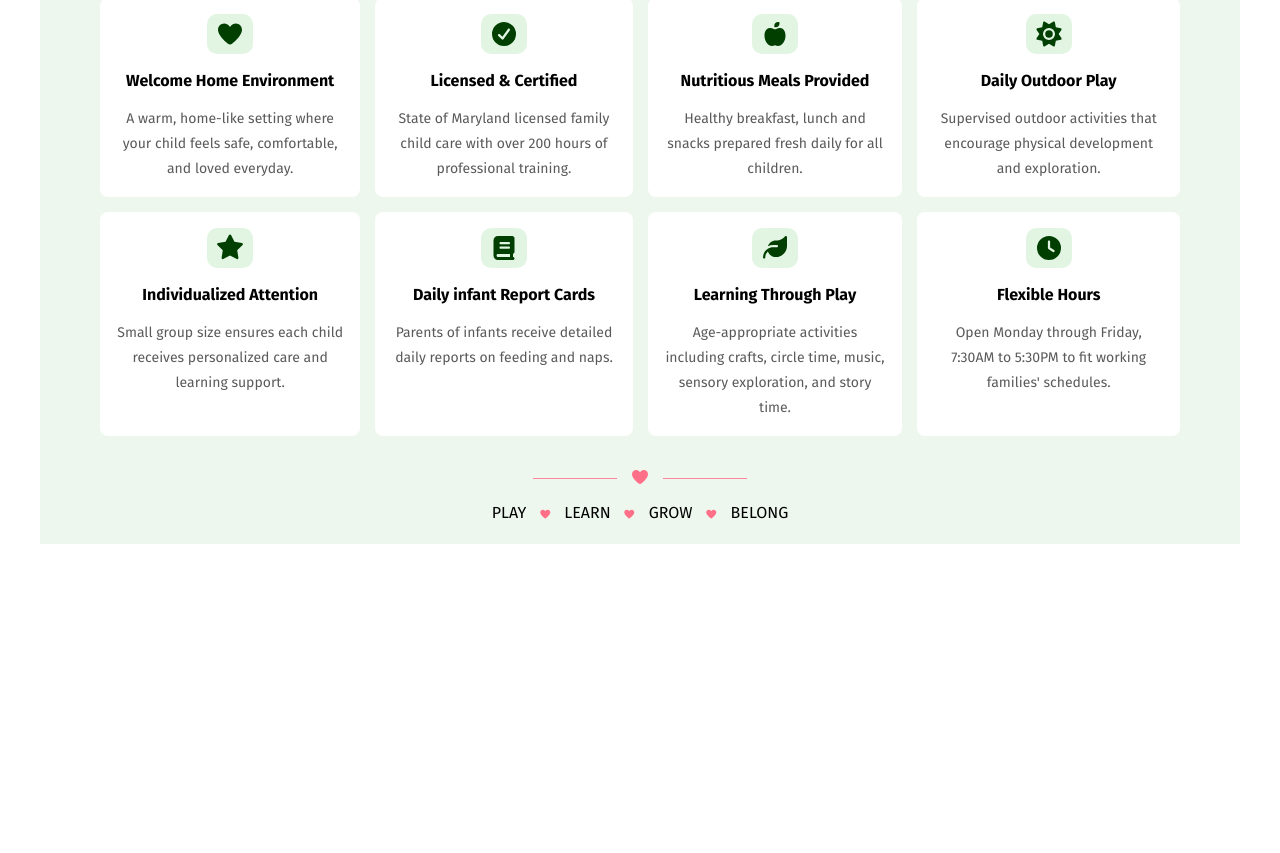
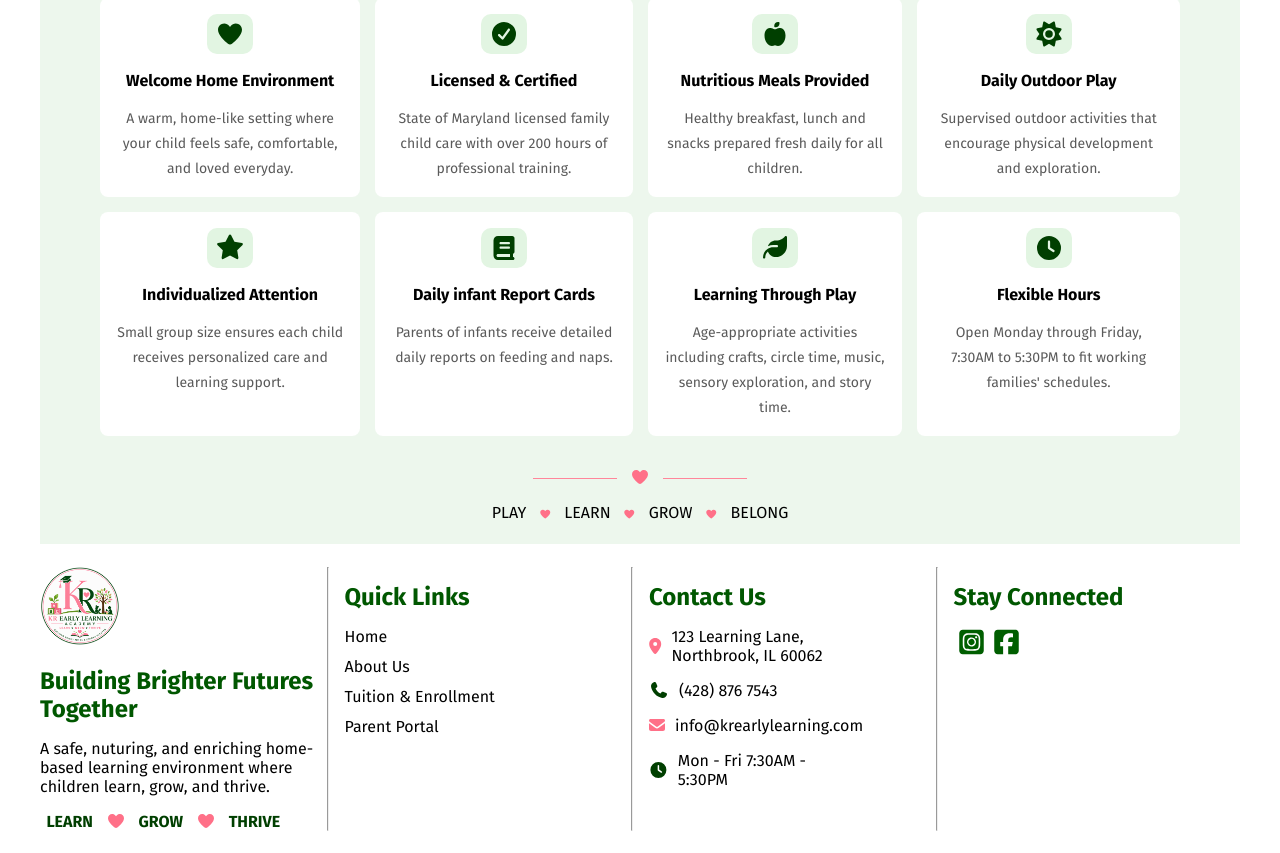
Before and after one commit to AllenCodess/krEarlyLearning, a React (Vite) app in the folder frontend/: page / in a window 1280 px wide. Shown: the part 891-1744 px from the top of the page. Before the commit the page ends 1435 px from the top, so only its background shows below. Built offline with nearby package versions, Linux system fonts and the light colour scheme.

Commit message:
added the footer

```diff
--- a/frontend/index.css
+++ b/frontend/index.css
@@ -117,6 +117,7 @@
 .hero-list-item {
   list-style: none;
   padding: 0 0.4rem;
+  font-weight: 700;
 }
 
 .hero-list {
@@ -230,6 +231,61 @@
 .small {
   font-size: 10px;
 }
+
+/* Footer */
+.footer-container {
+  display: flex;
+  align-items: top;
+  font-family: "Fira Sans", sans-serif;
+}
+.footerone {
+  flex: 1;
+}
+.footertwo {
+  flex: 1;
+}
+.footerthree {
+  flex: 1;
+}
+.footerfour {
+  flex: 1;
+}
+
+.footer-location {
+  display: flex;
+  width: 70%;
+  padding-bottom: 1rem;
+  align-items: center;
+  column-gap: 10px;
+}
+
+.footer-link-list {
+  list-style: none;
+}
+
+.footer-header {
+  color: rgb(0, 87, 0);
+  margin: 1rem 0;
+}
+
+.footer-socials-list {
+  display: flex;
+  list-style: none;
+}
+
+.social-list-item {
+  font-size: 28px;
+  color: rgb(0, 94, 0);
+}
+
+.solid-line {
+  margin-right: 1rem;
+}
+
+.link-item {
+  margin-bottom: 0.7rem;
+}
+
 /* Mobile Response */
 
 @media (max-width: 768px) {
--- a/frontend/package.json
+++ b/frontend/package.json
@@ -11,6 +11,7 @@
   },
   "dependencies": {
     "@fortawesome/fontawesome-svg-core": "^7.3.1",
+    "@fortawesome/free-brands-svg-icons": "^7.3.1",
     "@fortawesome/free-solid-svg-icons": "^7.3.1",
     "@fortawesome/react-fontawesome": "^3.5.0",
     "hamburger-react": "^2.5.2",
--- /dev/null
+++ b/frontend/src/components/Footer.jsx
@@ -0,0 +1,81 @@
+import { FontAwesomeIcon } from "@fortawesome/react-fontawesome";
+import { faFacebookSquare, faInstagramSquare } from "@fortawesome/free-brands-svg-icons";
+import {
+  faHeart,
+  faLocationDot,
+  faPhone,
+  faEnvelope,
+  faClock,
+} from "@fortawesome/free-solid-svg-icons";
+
+export const Footer = () => {
+  return (
+    <>
+      <div className="footer-container container">
+        <div className="footerone">
+          <img className="kr-logo" src="/public/images/krlogo.png" alt="kr logo" />
+          <h2 className="footer-header">Building Brighter Futures Together</h2>
+          <p>
+            A safe, nuturing, and enriching home-based learning environment where children learn,
+            grow, and thrive.
+          </p>
+          <ul className="hero-list">
+            <li className="hero-list-item green">LEARN</li>
+            <li className="hero-list-item pink">
+              <FontAwesomeIcon icon={faHeart} />
+            </li>
+            <li className="hero-list-item green">GROW</li>
+            <li className="hero-list-item pink">
+              <FontAwesomeIcon icon={faHeart} />
+            </li>
+            <li className="hero-list-item green">THRIVE</li>
+          </ul>
+        </div>
+        <hr className="solid-line" />
+        <div className="footertwo">
+          <h2 className="footer-header"> Quick Links</h2>
+          <ul className="footer-link-list">
+            <li className="footer link-item">Home</li>
+            <li className="footer link-item">About Us</li>
+            <li className="footer link-item">Tuition & Enrollment</li>
+            <li className="footer link-item">Parent Portal</li>
+          </ul>
+        </div>
+        <hr className="solid-line" />
+        <div className="footerthree">
+          <h2 className="footer-header">Contact Us</h2>
+          <div className="contact-footer-container">
+            <div className="footer-location">
+              <FontAwesomeIcon className="pink" icon={faLocationDot} />
+              <p>123 Learning Lane, Northbrook, IL 60062</p>
+            </div>
+            <div className="footer-location">
+              <FontAwesomeIcon className="green" icon={faPhone} />
+              <p>(428) 876 7543</p>
+            </div>
+            <div className="footer-location">
+              <FontAwesomeIcon className="pink" icon={faEnvelope} />
+              <p>info@krearlylearning.com</p>
+            </div>
+            <div className="footer-location">
+              <FontAwesomeIcon className="green" icon={faClock} />
+              <p>Mon - Fri 7:30AM - 5:30PM</p>
+            </div>
+          </div>
+        </div>
+        <hr className="solid-line" />
+        <div className="footerfour">
+          <h2 className="footer-header">Stay Connected</h2>
+          <ul className="footer-socials-list">
+            <li className="social-list-item">
+              <FontAwesomeIcon icon={faInstagramSquare} />
+            </li>
+            <li className="social-list-item">
+              <FontAwesomeIcon icon={faFacebookSquare} />
+            </li>
+          </ul>
+        </div>
+      </div>
+    </>
+  );
+};
--- a/frontend/src/pages/HomePage.jsx
+++ b/frontend/src/pages/HomePage.jsx
@@ -1,3 +1,4 @@
+import { Footer } from "../components/Footer";
 import { FontAwesomeIcon } from "@fortawesome/react-fontawesome";
 import {
   faHeart,
@@ -136,6 +137,7 @@ export const HomePage = () => {
           </div>
         </div>
       </div>
+      <Footer />
     </>
   );
 };
```
Also changed, not shown: 1 other file (tests, documents, lock files or other folders).
